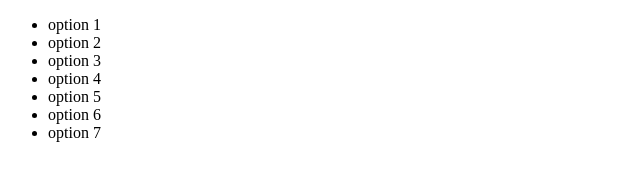
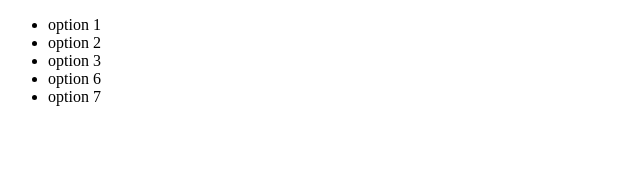
Before and after one commit to amitverma551/demopage, a plain HTML site: page index.html in a window 1280 px wide. Shown: the whole page, without its empty margins (0-640 px from the left). Drawn offline with Linux system fonts and the light colour scheme.

Commit message:
addded index.html

```diff
--- a/index.html
+++ b/index.html
@@ -9,8 +9,6 @@
         <li>option 1</li>
         <li>option 2</li>
         <li>option 3</li>
-        <li>option 4</li>
-        <li>option 5</li>
         <li>option 6</li>
         <li>option 7</li>
     </ul>
```
